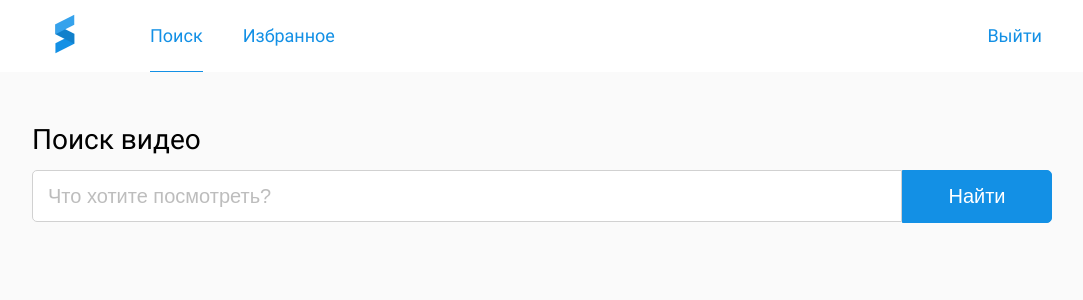
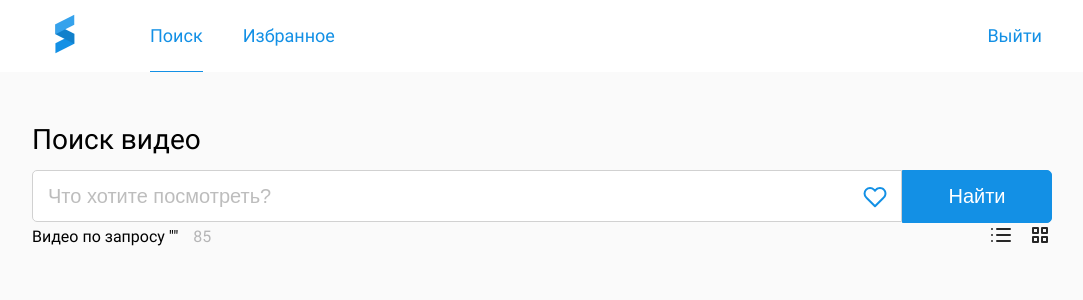
Before and after one commit to vvaleri/youtube, a React (Create React App) app in the folder client/: page / in a window 1280 px wide. Both pictures are taken after a click on the button "Найти". Shown: the top 300 px of the page, without its empty margins (98-1181 px from the left). Built offline with nearby package versions, Linux system fonts and the light colour scheme.

Commit message:
Feat: add state of results component

```diff
--- a/client/src/components/Search.js
+++ b/client/src/components/Search.js
@@ -7,18 +7,21 @@ export function Search() {
   const [ video, setVideo ] = useState([]);
   const [ inputValue, setInputValue ] = useState('');
   const [ classActive, setClassActive ] = useState('');
+  const [ result, setResult ] = useState(false);
 
   const getVideo = () => {
     // const response = await fetch(`https://youtube.googleapis.com/youtube/v3/search?part=snippet&q=${ inputValue }&key=${ apiKey }`);
     // const result = await response.json();
     // setVideo(result)
     setClassActive('active');
-    localStorage.setItem('classActive', 'true');
+    setResult(true);
+    localStorage.setItem('classResult', 'true');
   }
 
   useEffect(() => {
-    if (localStorage.getItem('classActive')) {
+    if (localStorage.getItem('classResult')) {
       setClassActive('active');
+      setResult(true);
     }
   }, [])
 
@@ -34,13 +37,13 @@ export function Search() {
             value={ inputValue }
             onChange={ (e) => setInputValue(e.target.value) }
           />
-          {/* <LikeBtn><img src="img/like.svg" alt="кнопка сохранить поиск"/></LikeBtn> */}
+          <LikeBtn className={ classActive }><img src="img/like.svg" alt="кнопка сохранить поиск"/></LikeBtn>
           <SearchBtn className={ classActive } onClick={ getVideo }>Найти</SearchBtn>
         </SearchInner>
+        {
+          result && <Results/>
+        }
       </SearchContainer>
-
-      {/* <Results/> */}
-
     </Main>
   )
 }
--- a/client/src/styles/search.js
+++ b/client/src/styles/search.js
@@ -75,11 +75,16 @@ const SearchInput = styled.input`
 `
 
 const LikeBtn = styled.button`
+  display: none;
   position: absolute;
   top: 15px;
   right: 165px;
   border: none;
   background: none;
+
+  &.active {
+    display: block;
+  }
 `
 
 const SearchBtn = styled.button`
```
